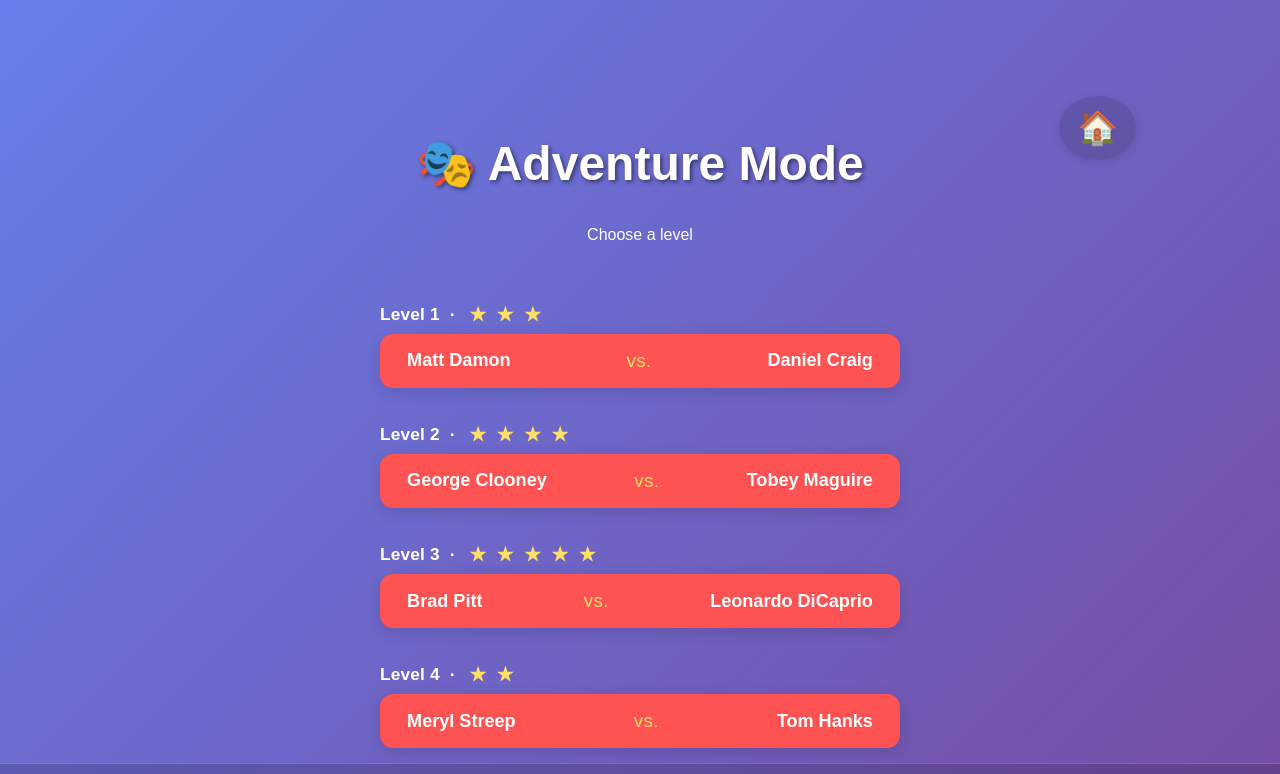
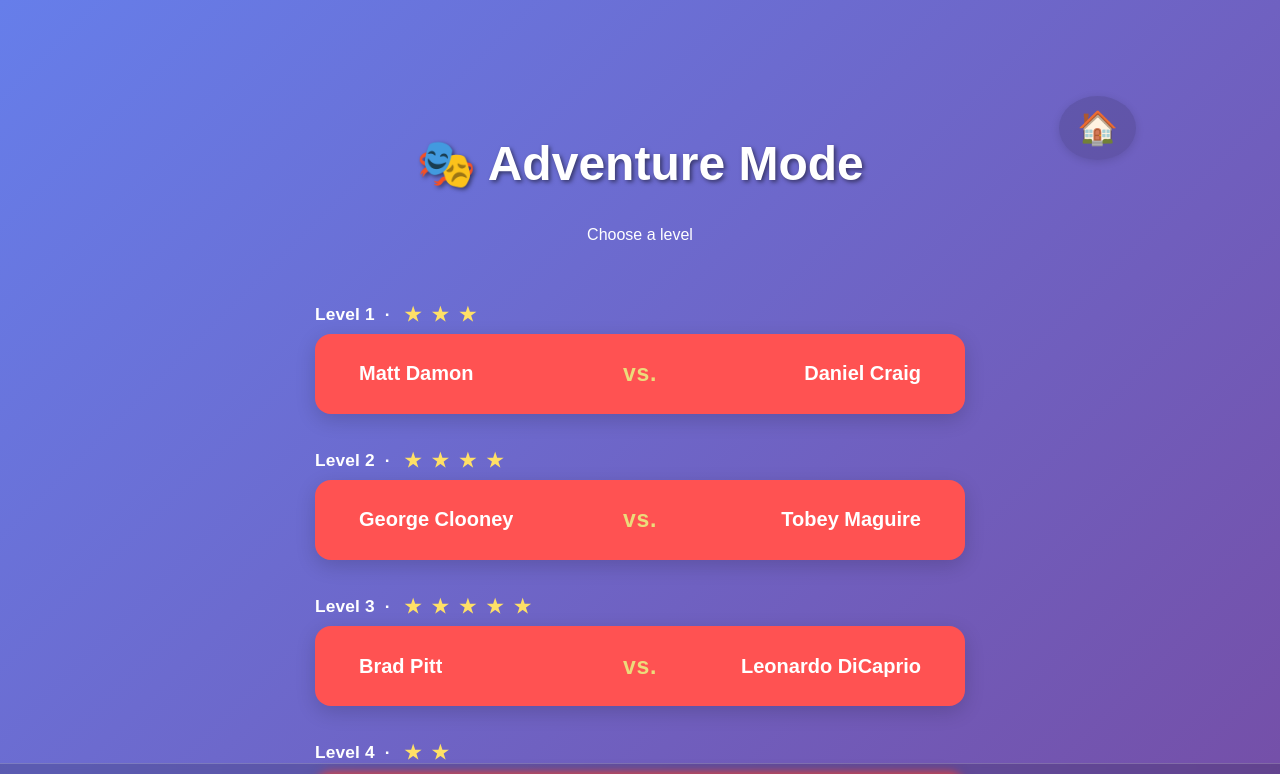
Before and after one commit to jeremybrachle/co-stars-frontend, a React (Vite) app: page /adventure in a window 1280 px wide. Shown: the top 774 px of the page. Built offline with nearby package versions, Linux system fonts and the light colour scheme.

Commit message:
Fixing some color styling on adventure page

```diff
--- a/src/pages/AdventurePage.module.css
+++ b/src/pages/AdventurePage.module.css
@@ -1,3 +1,7 @@
+:root {
+  --level-scale: 1;
+}
+
 
 /* New Adventure Mode Styles */
 .levelsListWrapper {
@@ -35,28 +39,34 @@
 
 .levelButton {
   width: 100%;
-  min-height: 54px;
+  /* min-height: 80px;              taller */
+  min-height: calc(80px * var(--level-scale));
+  font-size: calc(1.25em * var(--level-scale));
+  padding: calc(1.1em * var(--level-scale)) calc(2.2em * var(--level-scale));
+
   background: #ff5252;
   border: none;
-  border-radius: 13px;
+  border-radius: 16px;
   color: #fff;
-  font-size: 1.13em;
+  /* font-size: 1.25em;             slightly larger text */
   font-weight: 600;
-  display: flex;
+
+  display: grid;                 /* switch from flex */
+  grid-template-columns: 1fr auto 1fr;
   align-items: center;
-  justify-content: space-between;
-  padding: 0.7em 1.5em;
-  box-shadow: 0 4px 16px rgba(0,0,0,0.13);
+
+  /* padding: 1.1em 2.2em;          more internal padding */
+
+  box-shadow: 0 6px 20px rgba(0,0,0,0.16);
   cursor: pointer;
   transition: background 0.18s, box-shadow 0.18s, transform 0.18s;
   outline: none;
-  margin: 0;
 }
 .levelButton:hover, .levelButton:focus {
   box-shadow: 0 8px 24px rgba(0,0,0,0.18);
   transform: translateY(-2px) scale(1.025);
 }
-.levelActorLeft, .levelActorRight {
+/* .levelActorLeft, .levelActorRight {
   max-width: 40%;
   overflow: hidden;
   text-overflow: ellipsis;
@@ -67,13 +77,38 @@
 }
 .levelActorRight {
   text-align: right;
+} */
+
+.levelActorLeft {
+  text-align: left;
+  justify-self: start;
+  max-width: 100%;
+  overflow: hidden;
+  text-overflow: ellipsis;
+  white-space: nowrap;
 }
+
+.levelActorRight {
+  text-align: right;
+  justify-self: end;
+  max-width: 100%;
+  overflow: hidden;
+  text-overflow: ellipsis;
+  white-space: nowrap;
+}
+
 .levelVs {
-  font-size: 1.04em;
-  font-weight: 500;
-  color: #ffe066;
-  margin: 0 1.2em;
-  letter-spacing: 0.02em;
+  justify-self: center;
+  font-size: 1.15em;
+  font-weight: 600;
+  /* color: #ffe066; */
+  color: #ecdb7b;
+  letter-spacing: 0.03em;
+}
+
+.levelsListWrapper {
+  width: 100%;
+  max-width: 650px;
 }
 
 .paginationNav {
```
